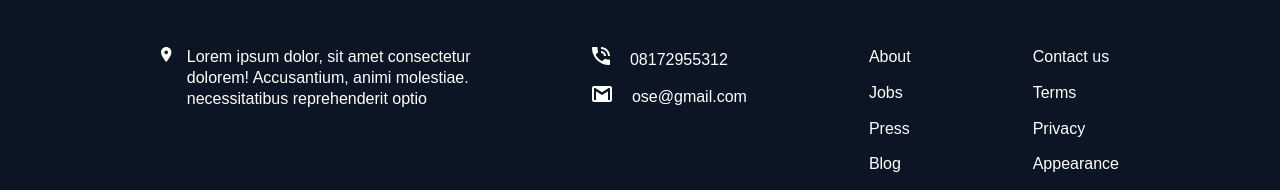
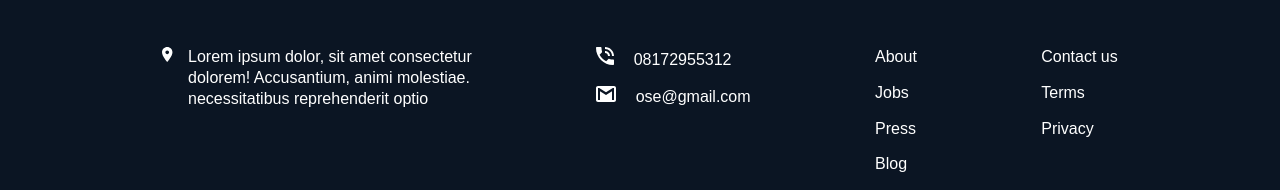
Before and after one commit to Priscilla123456/-My_first-_Capstone-_Project, a plain HTML site: page index.html in a window 1280 px wide. Shown: the part 2930-3120 px from the top of the page. Drawn offline with Linux system fonts and the light colour scheme.

Commit message:
test commit

```diff
--- a/index.html
+++ b/index.html
@@ -306,7 +306,6 @@
             <li><a href="#">Contact us</a></li>
             <li><a href="#">Terms</a></li>
             <li><a href="#">Privacy</a></li>
-            <li><a href="#">Appearance</a></li>
           </ul>
         </div>
       </div>
```
